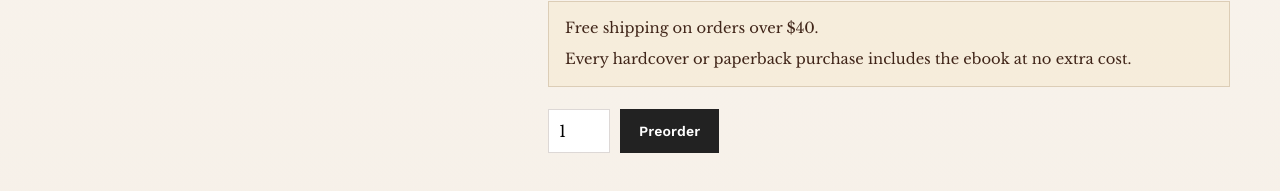
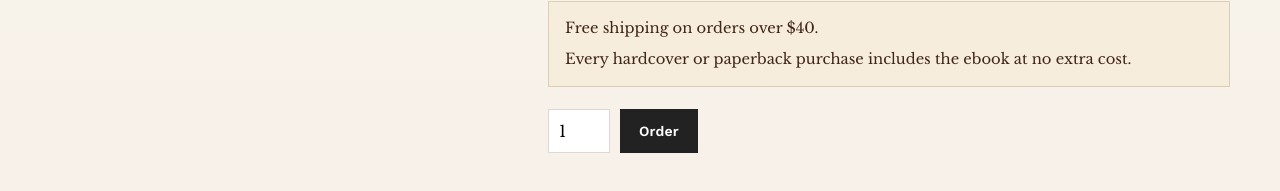
Before and after one commit to mfgrasso2011-byte/love-of-truth-site, a website: page sailing-to-chayah.html in a window 1280 px wide. Shown: the part 737-928 px from the top of the page. Drawn offline with nearby package versions, Linux system fonts and the light colour scheme.

Commit message:
Update Sailing to Chayah button label

```diff
--- a/sailing-to-chayah.html
+++ b/sailing-to-chayah.html
@@ -125,7 +125,7 @@
                   type="button"
                   data-add-to-cart
                   data-product-id="sailing-to-chayah"
-                >Preorder</button>
+                >Order</button>
               </form>
               <p class="cart-feedback" data-add-feedback></p>
             </div>
```
